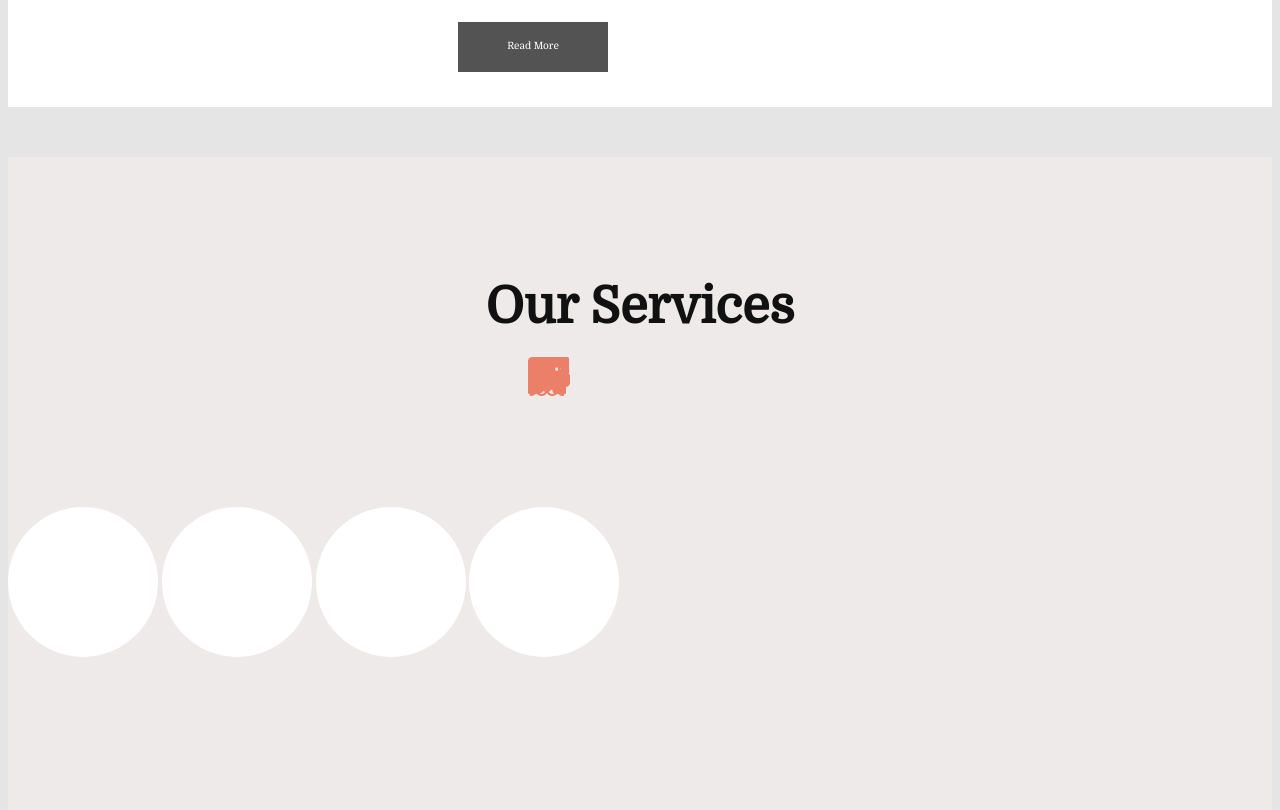
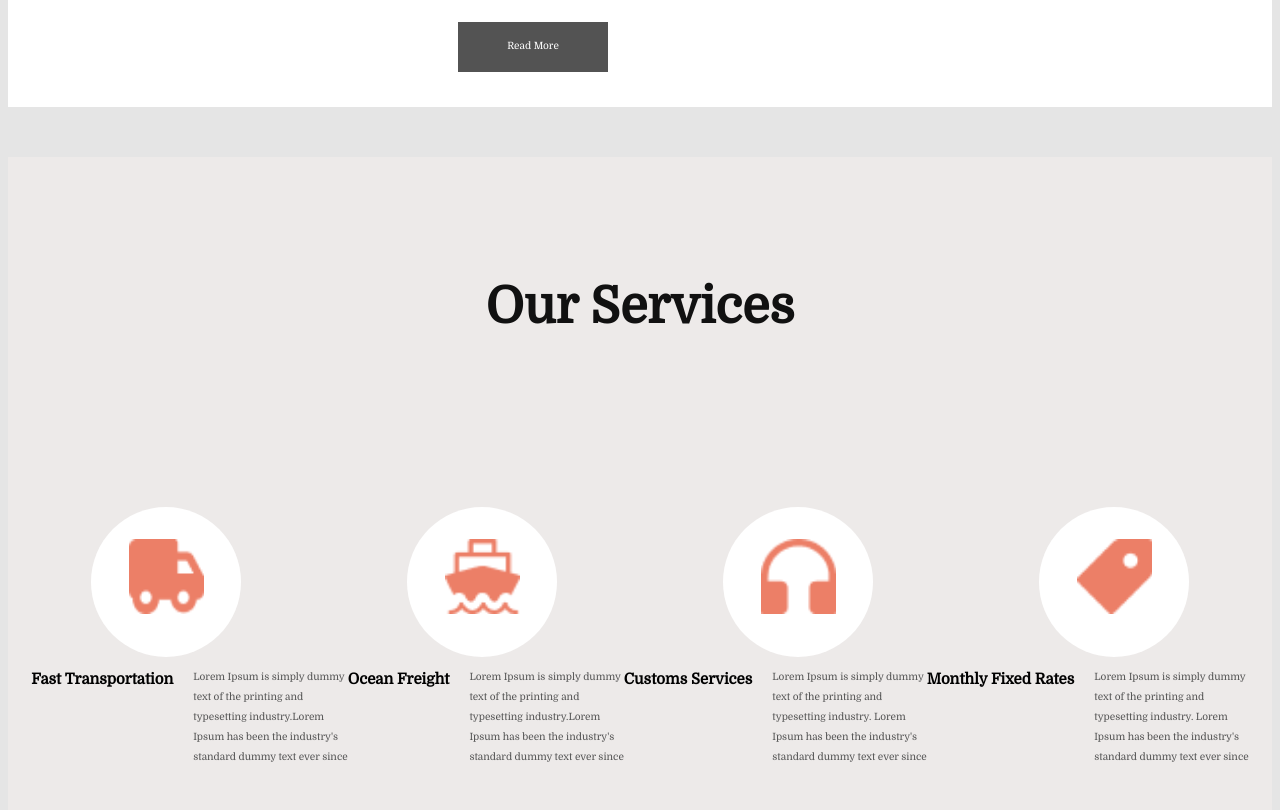
Before and after one commit to Temchic21/Deliver, a plain HTML site: page index.html in a window 1280 px wide. Shown: the part 1068-1878 px from the top of the page. Drawn offline with Linux system fonts and the light colour scheme.

Commit message:
commit-6

```diff
--- a/css/style.css
+++ b/css/style.css
@@ -119,7 +119,7 @@ text-align: center;
 color: #FFFFFF;
 }
 
-img{
+.bike{
     position: absolute;
     left: 520px;
     top: 200px;
@@ -148,8 +148,8 @@ color: #111111;
 
 .description-image{
     position: absolute;
-    left: 20px;
-    bottom: 90px;
+   right: 500px;
+   margin-top: 200px;
 
 }
 
@@ -222,6 +222,7 @@ line-height: 47px;
 }
 
 .services-item{
+
     font-family: 'Domine';
 font-style: normal;
 font-weight: 700;
@@ -231,11 +232,53 @@ text-align: center;
 color: #111111;
 }
 
+.circle-one{
+    display: flex;
+    flex-direction: row;
+    justify-content: space-around;
+}
+
+
 
 .one{
+    display: flex;
+    justify-content: center;
     width: 150px;
     height: 150px;
     border-radius: 75px;
     background-color: #FFFFFF;
-    display: inline-block;
 }
+
+.second{
+    width: 75px;
+    height: 75px;
+    margin-top: 32px;
+}
+
+
+.benefits{
+    display: flex;
+    justify-content: center;
+}
+
+
+.benefits-one{
+    text-align: center;
+    font-family: 'Domine';
+font-style: normal;
+font-weight: 700;
+font-size: 15px;
+line-height: 25px;
+color: #000000;
+}
+
+.bebenefits-two{
+    margin-bottom: 40px;
+    font-family: 'Domine';
+font-style: normal;
+font-weight: 400;
+font-size: 10px;
+line-height: 20px;
+color: #535353;
+
+}
--- a/index.html
+++ b/index.html
@@ -31,6 +31,7 @@
         </p>
         <button>Get Started</button>
         <img class="bike" src="css/img/Group 60.png">
+
         <div class="description">
             <h5 class="description-item">Go global with ease</h5>
         <img class="description-image" src="css/img/Group 24.png">
@@ -57,19 +58,46 @@
             <h3 class="services-item">Our Services</h3>
             <div class="circle-one">
                 <div class="one">
-                    <img src="css/img/Vector.png">
+                    <img class="second"src="css/img/Vector.png">
                 </div>
                 <div class="one">
-                    <img src="css/img/Group 29.png">
+                    <img class="second" src="css/img/Group 29.png">
                 </div>
                 <div class="one">
-                    <img src="css/img/Vector (2).png">
+                    <img class="second"src="css/img/Vector (1).png">
                 </div>
                 <div class="one">
-                    <img src="css/img/Vector (1).png">
+                    <img class="second"src="css/img/Vector (2).png">
+                </div>
+            </div>
+            <div class="benefits">
+                <h1 class="benefits-one">Fast Transportation</h1>
+                <p class="bebenefits-two">Lorem Ipsum is simply dummy</br>
+                   text of the printing and</br>
+                   typesetting industry.Lorem</br>
+                   Ipsum has been the industry's</br>
+                   standard dummy text ever since</p>
+                   <h1 class="benefits-one">Ocean Freight</h1>
+                   <p class="bebenefits-two"> Lorem Ipsum is simply dummy</br>
+                    text of the printing and</br>
+                    typesetting industry.Lorem</br>
+                    Ipsum has been the industry's</br>
+                    standard dummy text ever since</p>
+                   <h1 class="benefits-one">Customs Services</h1>
+                   <p class="bebenefits-two">Lorem Ipsum is simply dummy</br>
+                    text of the printing and</br>
+                    typesetting industry. Lorem</br>
+                    Ipsum has been the industry's</br>
+                    standard dummy text ever since</p>
+                   <h1 class="benefits-one">Monthly Fixed Rates</h1>
+                   <p class="bebenefits-two">Lorem Ipsum is simply dummy</br>
+                    text of the printing and</br>
+                    typesetting industry. Lorem</br>
+                    Ipsum has been the industry's</br>
+                    standard dummy text ever since</p>
                 </div>
 
-            </div>
+
         </div>
 
 
```
